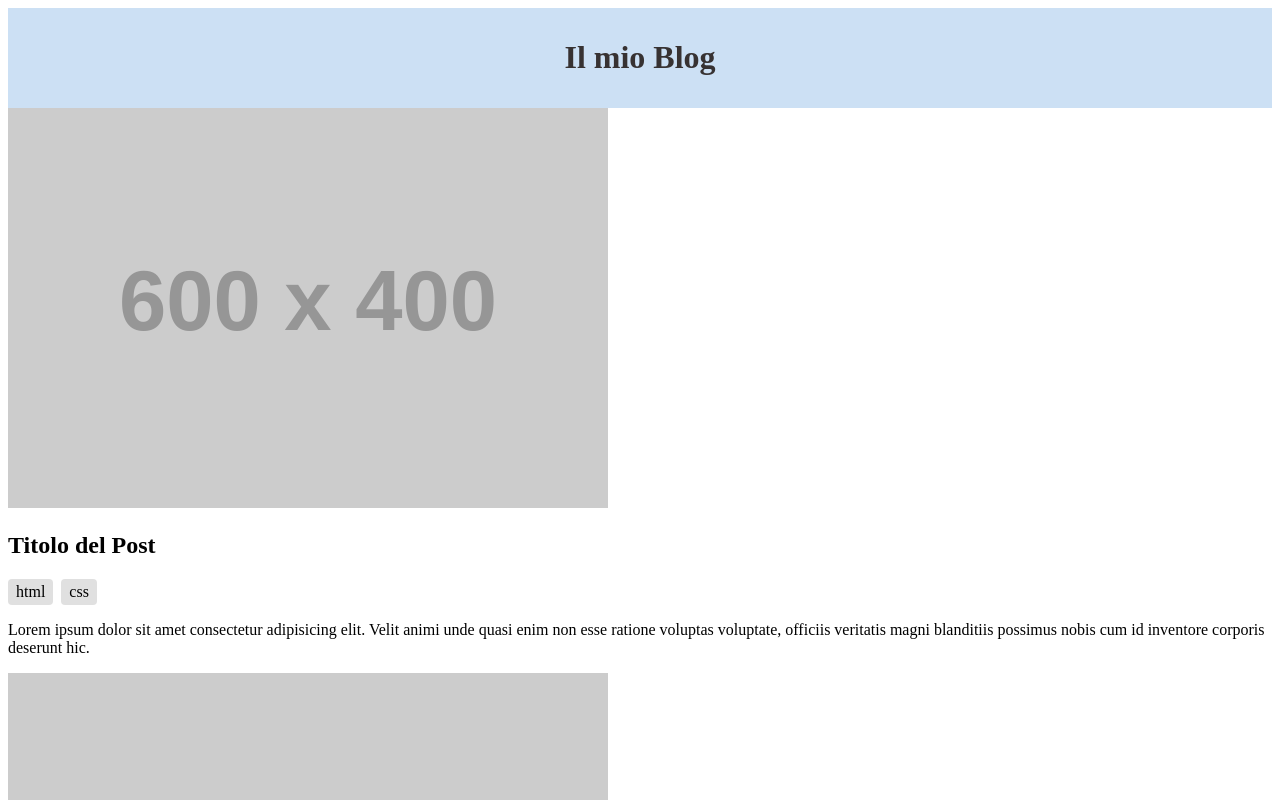
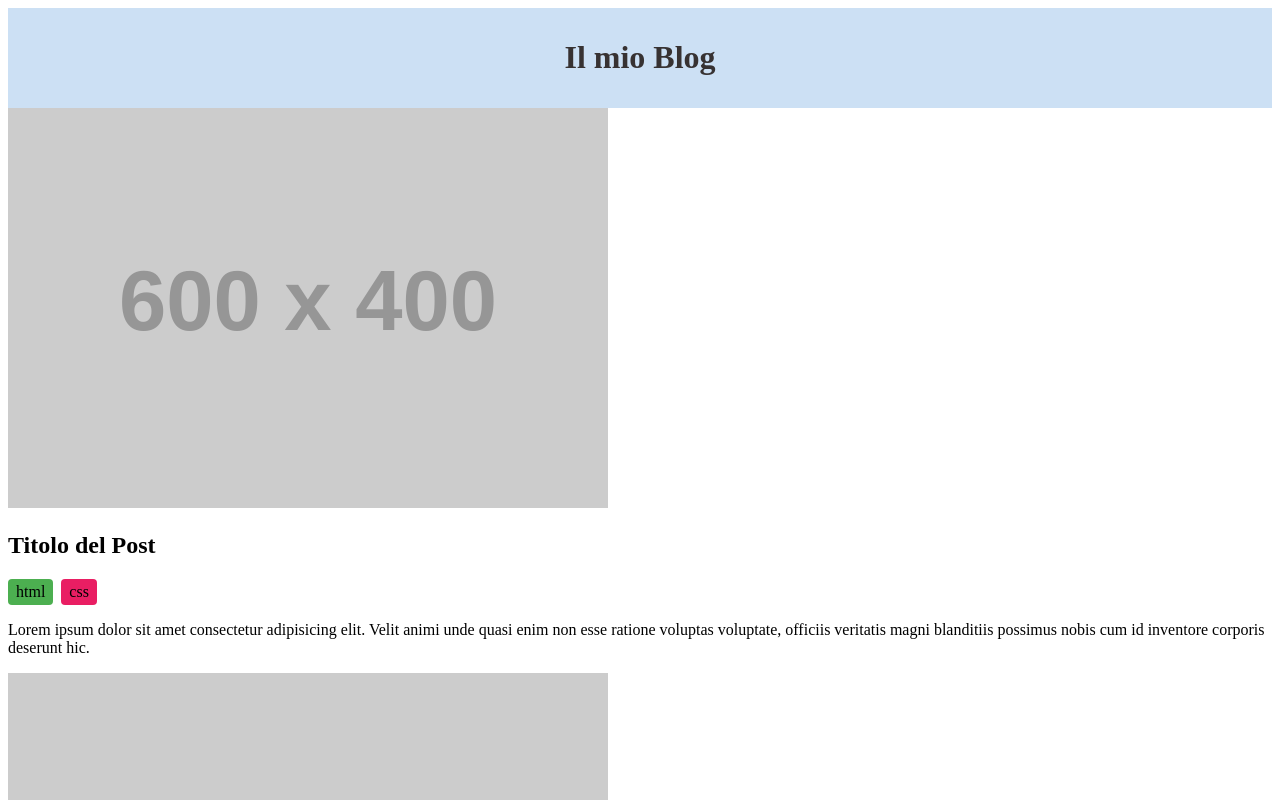
Before and after one commit to GiovanniYahyaLaassel/react-props, a React (Vite) app: page / in a window 1280 px wide. Shown: the top 800 px of the page. Built offline with nearby package versions, Linux system fonts and the light colour scheme.

Commit message:
Add  adding colors with the function

```diff
--- a/src/components/Card.jsx
+++ b/src/components/Card.jsx
@@ -5,7 +5,6 @@ import styles from "./Card.module.css";
 function Card({title, content, image, tags}) {
     console.log('title component:', title);
     console.log('tags array:', tags);
-
 
     return (
         <article className={styles.card}>
@@ -19,13 +18,16 @@ function Card({title, content, image, tags}) {
             {/* mappo per creare un span per ognuno */}
             <div className={styles.tagsContainer}>
                 {tags.map((tag, index) => (
-                    <span key={index} className={styles.tag}>
+
+                    <span
+                        key={index}
+                        className={styles.tag}
+                        style={{backgroundColor: getTagColor(tag)}}
+                    >
+
                         {tag}
                     </span>
                 ))}
-
-
-
             </div>
 
             <p>{content}</p>
@@ -33,4 +35,20 @@ function Card({title, content, image, tags}) {
     )
 }
 
+//uso uuna funzione per creare i colori in maniera dinamica
+function getTagColor(tag) {
+    switch (tag) {
+        case 'html':
+            return '#4CAF50';
+        case 'css':
+            return '#E91E63';
+        case 'js':
+            return '#FFC107';
+        case 'php':
+            return '#6D4C41';
+        default:
+            return '#9E9E9E';
+    }
+};
+
 export default Card;
```
